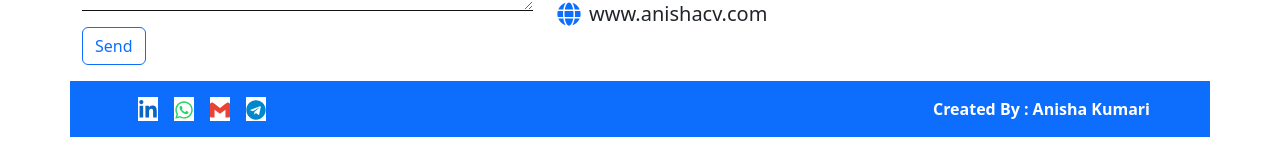
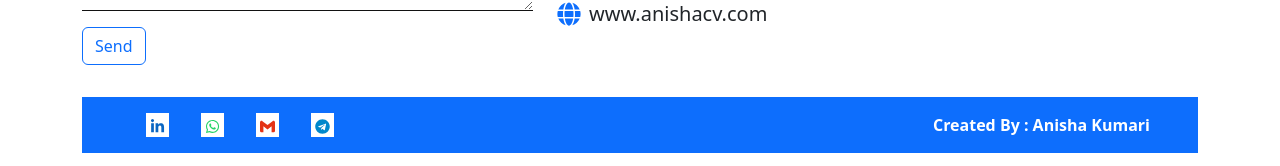
Before and after one commit to anishasingx/Portfolio, a React (Vite) app: page / in a window 1280 px wide. Shown: the part 10091-10257 px from the top of the page. Before the commit the page ends 10228 px from the top, so only its background shows below. Built offline with nearby package versions, Linux system fonts and the light colour scheme.

Commit message:
Updated portfolio with new changes

```diff
--- a/src/components/Footer.jsx
+++ b/src/components/Footer.jsx
@@ -2,18 +2,17 @@ import { FaLinkedinIn, FaWhatsapp, FaTelegram } from "react-icons/fa";
 import { SiGmail } from "react-icons/si";
 const Footer = () => {
   return (
-    <div className='row bg-primary py-3 px-5'>
-        <div className="col-6 d-flex ">
-            <div className="mx-2 bg-white"><FaLinkedinIn size={20} color="#0A66C2" /></div>
-            <div className="mx-2 bg-white"><FaWhatsapp size={20} color="#25D366" /></div>
-            <div className="mx-2 bg-white"><SiGmail size={20} color="#EA4335" /></div>
-            <div className="mx-2 bg-white"><FaTelegram size={20} color="#0088cc" /></div>
+     <div className="fw-bold my-3 bg-primary py-3 px-5">
+        <div className="row justify-content-evenly">
+             <div className="col-6 d-flex">
+                <div className="mx-3 px-1  bg-white animate"><FaLinkedinIn size={15} color="#0A66C2" /></div>
+                <div className="mx-3 px-1  bg-white animate"><FaWhatsapp size={15} color="#25D366" /></div>
+                <div className="mx-3 px-1  bg-white animate"><SiGmail size={15} color="#E43315" /></div>
+                <div className="mx-3 px-1  bg-white animate"><FaTelegram size={15} color="#0088cc" /></div>
+            </div>
+            <div className="col-6 text-end text-white">Created By : Anisha Kumari</div>
         </div>
-        <div className="col-6 text-white text-end fw-bold">
-            Created By : Anisha Kumari
-        </div>
-
-    </div>
+     </div>
   )
 }
 
```
